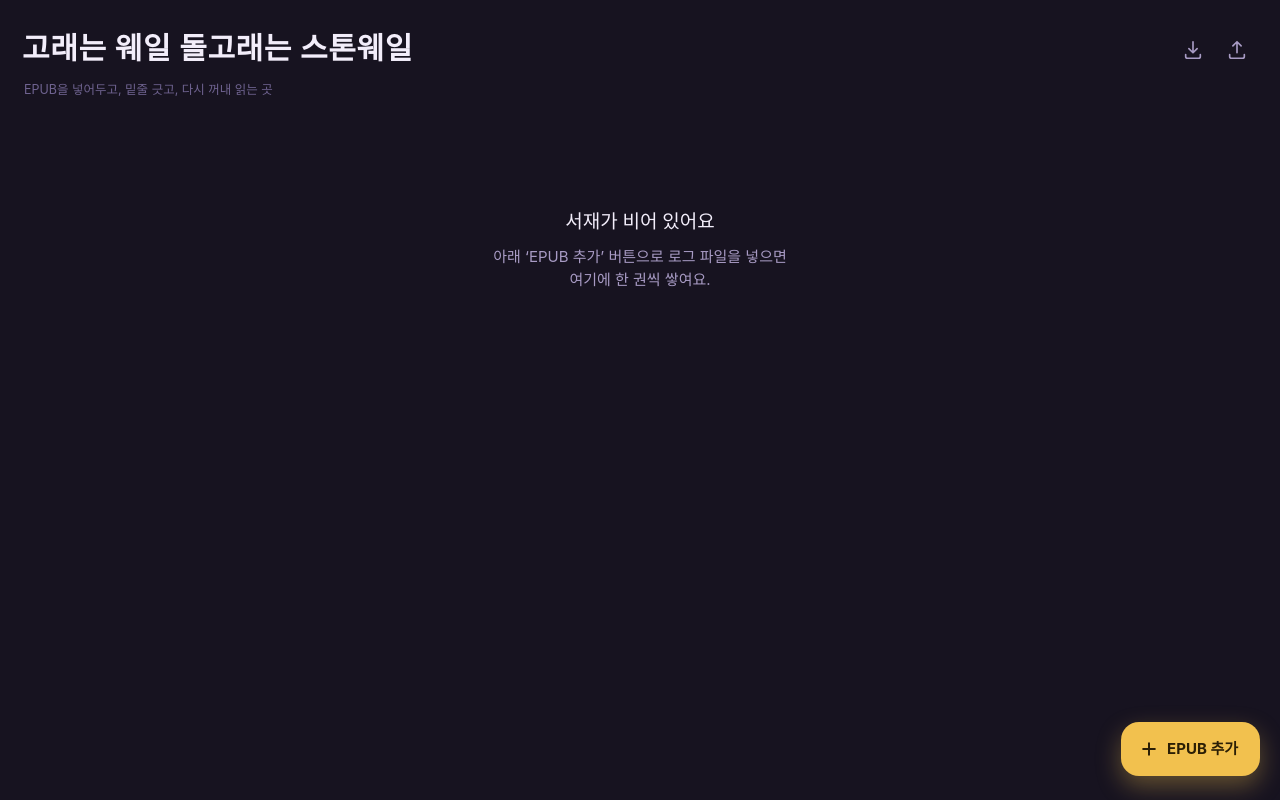
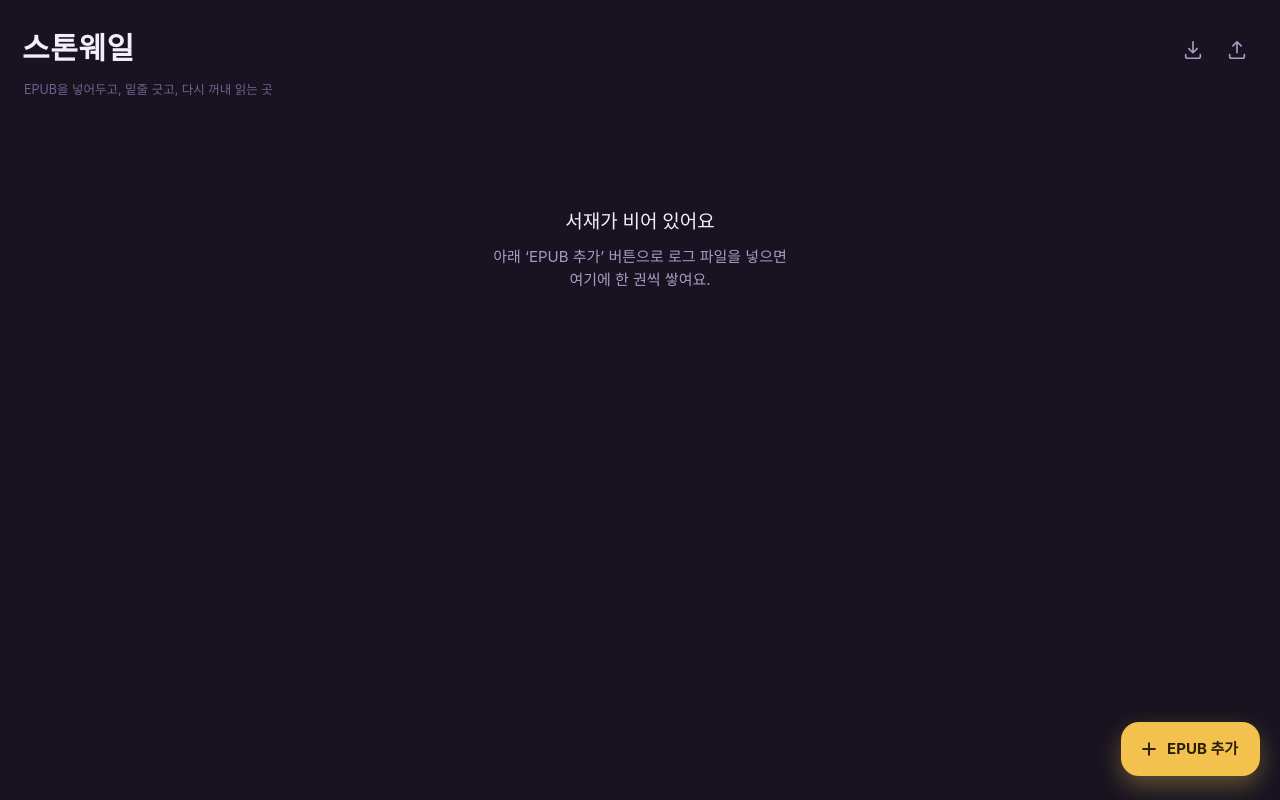
Before and after one commit to burnttoast-p/shelf, a plain HTML site: page index.html in a window 1280 px wide. Drawn offline with nearby package versions, Linux system fonts and the light colour scheme; a web font is replaced by a local one.

Commit message:
Add files via upload

```diff
--- a/index.html
+++ b/index.html
@@ -18,7 +18,7 @@
 <!-- ============ 서재 ============ -->
 <div class="screen" id="scr-library">
   <div class="lib-head">
-    <div class="lib-title">고래는 웨일 돌고래는 스톤웨일<span class="swipe"></span></div>
+    <div class="lib-title">스톤웨일<span class="swipe"></span></div>
     <div class="lib-actions">
       <button class="ibtn" id="btn-backup" title="기록 백업(JSON)">
         <svg viewBox="0 0 24 24"><path d="M12 3v12m0 0l-4.5-4.5M12 15l4.5-4.5M4 17v2a2 2 0 0 0 2 2h12a2 2 0 0 0 2-2v-2"/></svg>
```
